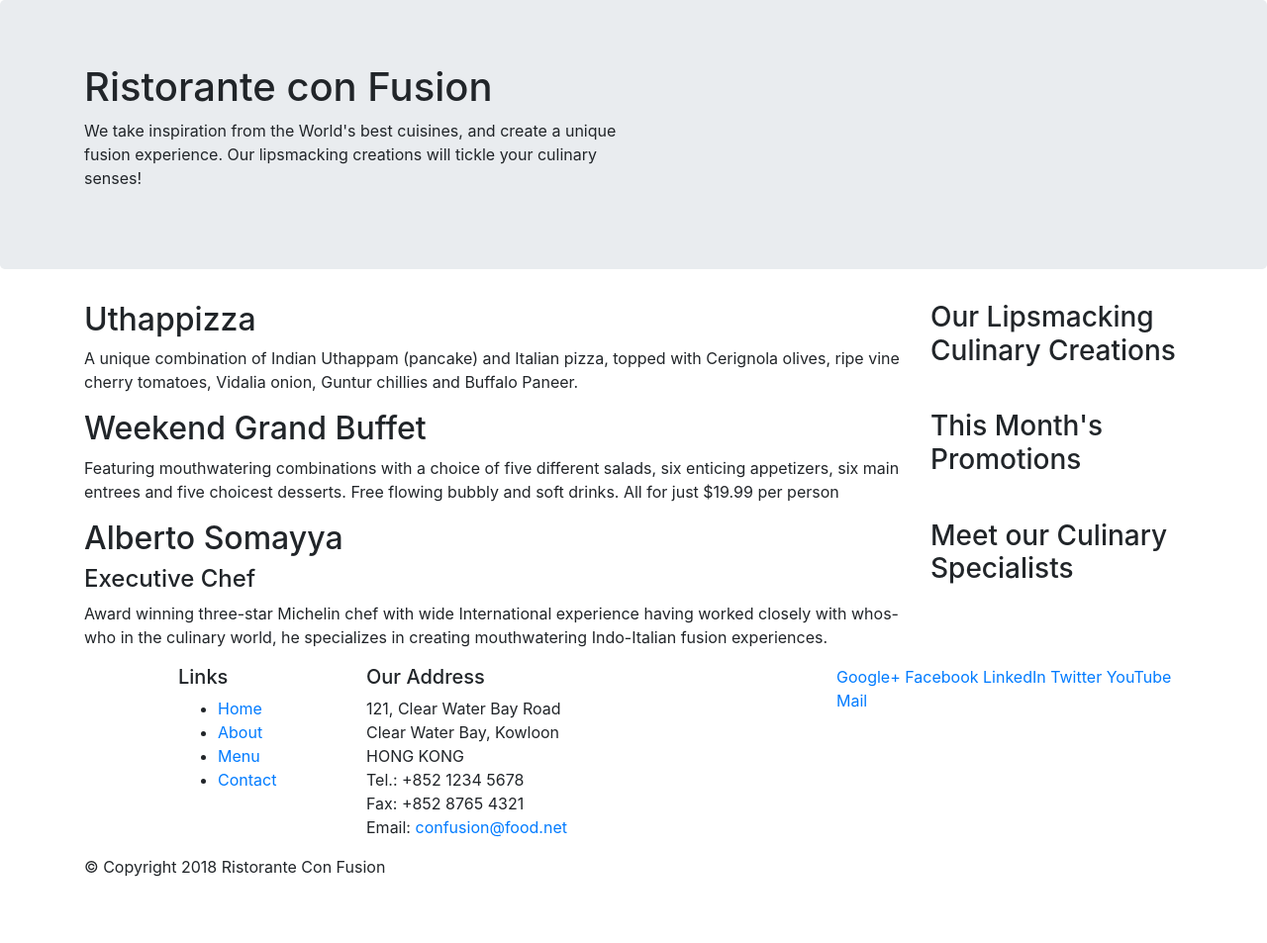
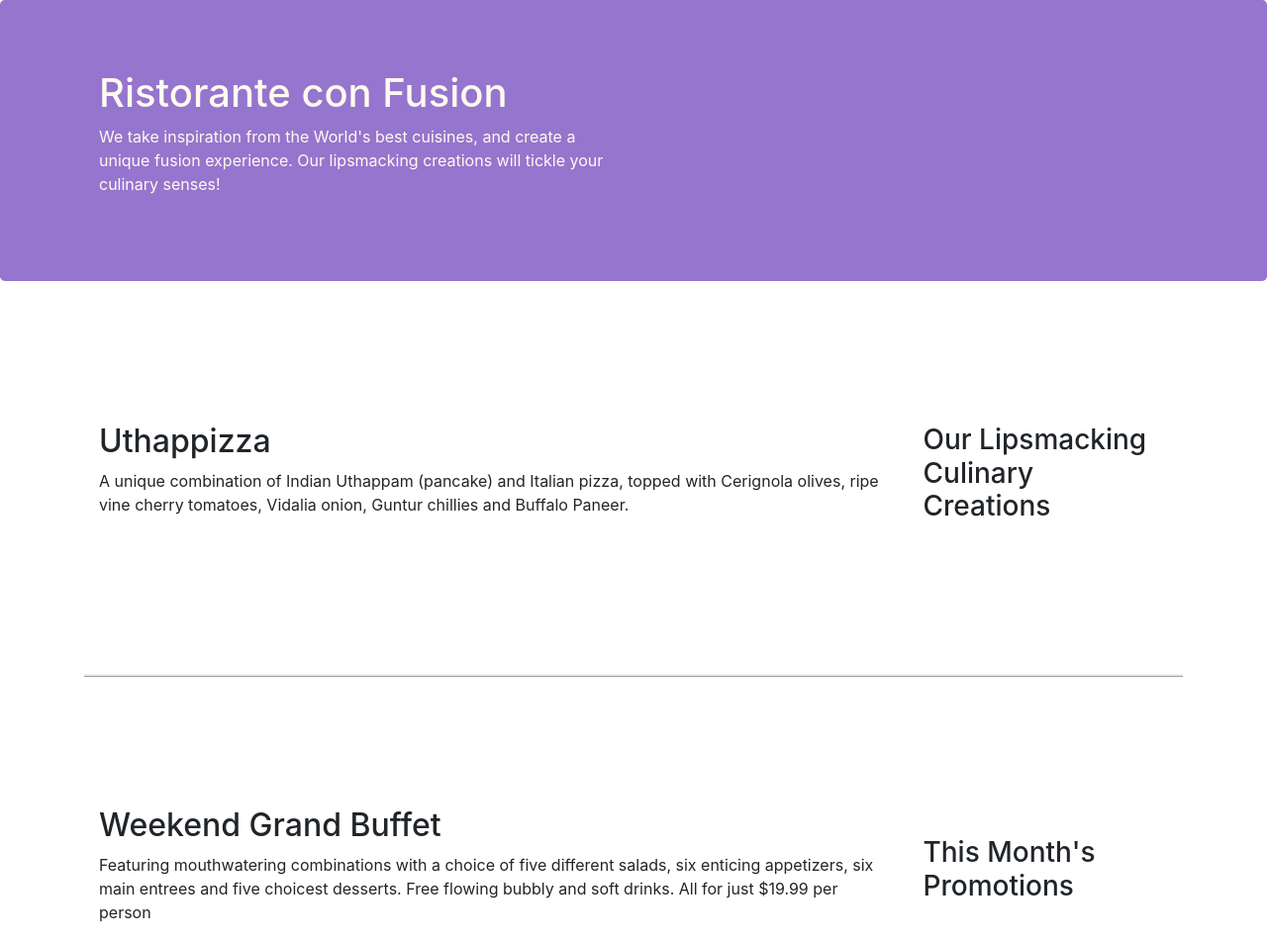
Before and after one commit to TheGame9637/Front-End-Web-UI-Frameworks-and-Tools-Bootstrap-4-Pawan-Sonone, a website: page index.html in a window 1280 px wide. Shown: the top 953 px of the page at 99% size. Before the commit the page ends 904 px from the top, so only its background shows below. Drawn offline with nearby package versions, Linux system fonts and the light colour scheme.

Commit message:
Added Custom CSS

```diff
--- /dev/null
+++ b/css/styles.css
@@ -0,0 +1,30 @@
+.row-header{
+    margin:0px auto;
+    padding:0px;
+}
+
+.row-content {
+    margin:0px auto;
+    padding: 50px 0px 50px 0px;
+    border-bottom: 3px ridge;
+    min-height:400px;
+}
+
+.footer{
+    background-color: #D1C4E9;
+    margin:0px auto;
+    margin-top: 10px auto;
+    padding: 20px 0px 20px 0px;
+}
+.jumbotron {
+    padding:70px 30px 70px 30px;
+    margin:0px auto;
+    background: #9575CD ;
+    color:floralwhite;
+}
+
+address{
+    font-size:80%;
+    margin:0px;
+    color:#0f0f0f;
+}
--- a/index.html
+++ b/index.html
@@ -10,13 +10,14 @@
 
         <!-- Bootstrap CSS -->
         <link rel="stylesheet" href="node_modules/bootstrap/dist/css/bootstrap.min.css">
+        <link rel="stylesheet" href="css/styles.css">
 </head>
 
 <body>
 
     <header class="jumbotron">
         <div class="container">
-            <div class="row">
+            <div class="row row-header">
                 <div class="col-12 col-sm-6">
                     <h1>Ristorante con Fusion</h1>
                     <p>We take inspiration from the World's best cuisines, and create a unique fusion experience. Our lipsmacking creations will tickle your culinary senses!</p>
@@ -29,7 +30,7 @@
     </header>
 
     <div class="container">
-        <div class="row">
+        <div class="row row-content align-items-center">
             <div class="col-12 col-sm-4 order-sm-last col-md-3">
                 <h3>Our Lipsmacking Culinary Creations</h3>
             </div>
@@ -40,7 +41,7 @@
         </div>
 
 
-        <div class="row">
+        <div class="row row-content align-items-center">
             <div class="col-12 col-sm-4 order-sm-last col-md-3">
                 <h3>This Month's Promotions</h3>
             </div>
@@ -50,7 +51,7 @@
             </div>
         </div>
 
-        <div class="row">
+        <div class="row row-content align-items-center">
             <div class="col-12 col-sm-4 order-sm-last col-md-3">
                 <h3>Meet our Culinary Specialists</h3>
             </div>
@@ -62,7 +63,7 @@
         </div>
     </div>
 
-    <footer>
+    <footer class="footer">
         <div class="container">
             <div class="row">
                 <div class="col-4 offset-1 col-sm-2">
@@ -85,8 +86,8 @@
 		              Email: <a href="mailto:confusion@food.net">confusion@food.net</a>
 		           </address>
                 </div>
-                <div class="col-12 col-sm">
-                    <div>
+                <div class="col-12 col-sm align-self-center">
+                    <div class="text-center">
                         <a href="http://google.com/+">Google+</a>
                         <a href="http://www.facebook.com/profile.php?id=">Facebook</a>
                         <a href="http://www.linkedin.com/in/">LinkedIn</a>
@@ -96,7 +97,7 @@
                     </div>
                 </div>
            </div>
-           <div class="row">
+           <div class="row justify-content-center">
                 <div class="col-auto">
                     <p>© Copyright 2018 Ristorante Con Fusion</p>
                 </div>
```
